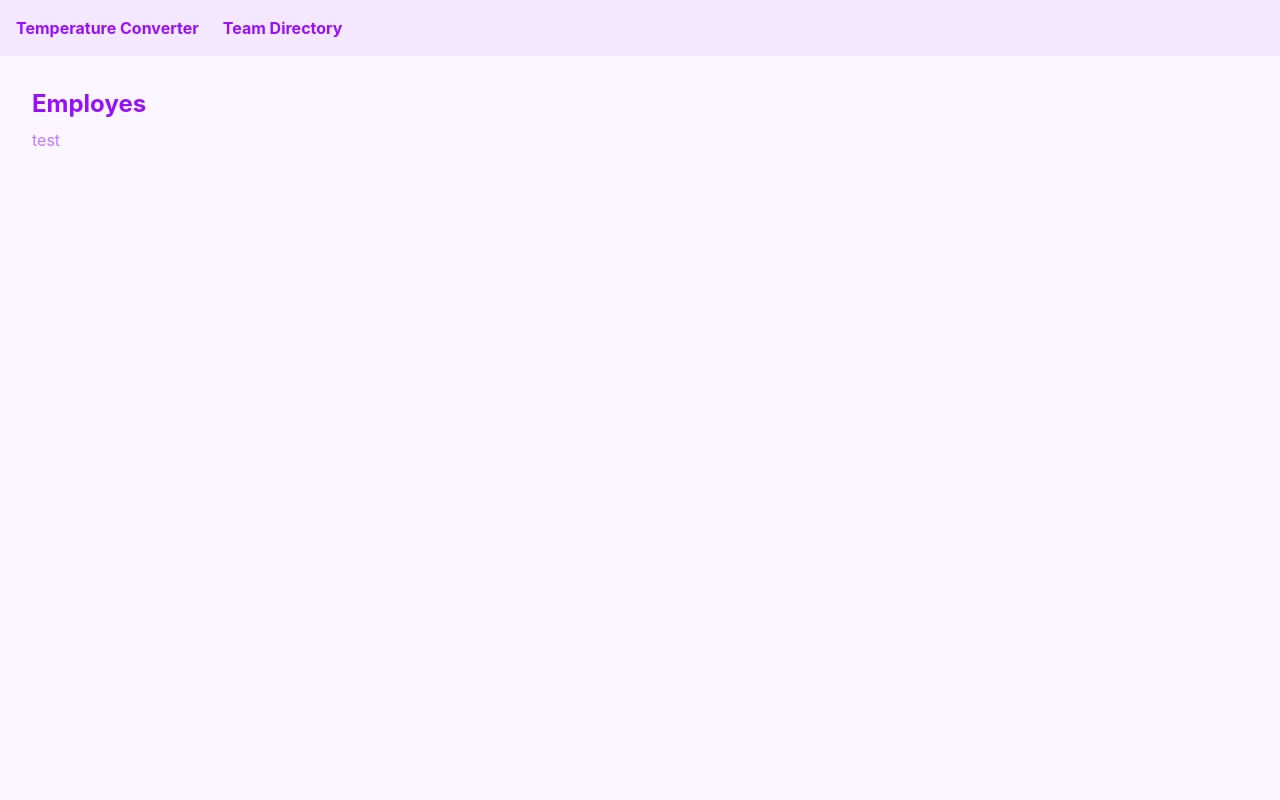
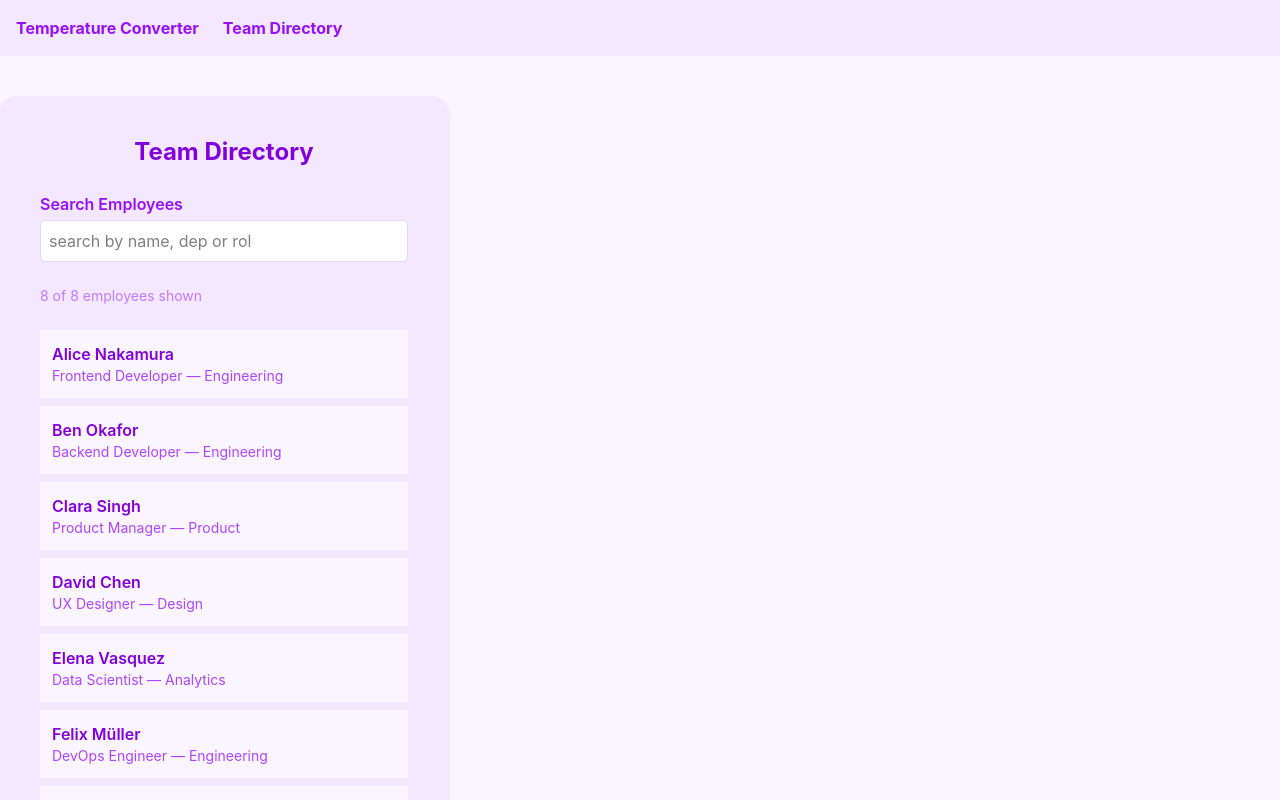
Before and after one commit to Kemi-p/TemperatureConverter, a React (Vite) app: page /team in a window 1280 px wide. Shown: the top 800 px of the page. Built offline with nearby package versions, Linux system fonts and the light colour scheme.

Commit message:
team directory page with search filtering

```diff
--- a/src/components/EmployeeList.tsx
+++ b/src/components/EmployeeList.tsx
@@ -14,7 +14,7 @@ export default function EmployeeList({ filteredEmployees }: EmployeeListProps) {
       {filteredEmployees.map((employee: Employee) => (
         <li
           key={employee.id}
-          className="bg-white border border-purple-200 rounded-md p-3"
+          className="bg-purple-50 p-3"
         >
           <p className="text-purple-700 font-semibold">{employee.name}</p>
           <p className="text-purple-500 text-sm">{employee.role} — {employee.department}</p>
--- a/src/pages/TeamDirectoryPage.tsx
+++ b/src/pages/TeamDirectoryPage.tsx
@@ -1,4 +1,7 @@
 import type { Employee } from "../types/temperature";
+import { useState } from "react";
+import EmployeeList from "../components/EmployeeList";
+import SearchBox from "../components/SearchBox";
 
 export const employeeList: Employee[] = [
   { id: 1, name: "Alice Nakamura", role: "Frontend Developer", department: "Engineering" },
@@ -11,14 +14,36 @@ export const employeeList: Employee[] = [
   { id: 8, name: "Hamid Reza", role: "Marketing Lead", department: "Marketing" },
 ];
 
-export default function TeamDirectoryPage(){
-    return(
-    <div className="p-8">
+export default function TeamDirectoryPage() {
+  const [searchQuery, setSearchQuery] = useState<string>("");
 
-      <h1 className="text-2xl font-bold text-purple-600">Employes</h1>
-      <p className="text-purple-400 mt-2">test</p>
+  const filteredEmployees: Employee[] = employeeList.filter((employee: Employee) => {
+    const lowercQuery = searchQuery.toLowerCase();
+    return (
+      employee.name.toLowerCase().includes(lowercQuery) ||
+      employee.role.toLowerCase().includes(lowercQuery) ||
+      employee.department.toLowerCase().includes(lowercQuery)
+    );
+  });
 
+  return (
+    <div className="flex items-start min-h-[calc(100vh-56px)] pt-10">
+      <div className="bg-purple-100 rounded-2xl shadow-md p-10 w-full max-w-md flex flex-col gap-6">
+        <h1 className="text-2xl font-bold text-purple-700 text-center">
+          Team Directory
+        </h1>
 
+        <SearchBox
+          filterText={searchQuery}
+          onFilterTextChange={setSearchQuery}
+        />
+
+        <p className="text-purple-400 text-sm">
+          {filteredEmployees.length} of {employeeList.length} employees shown
+        </p>
+
+        <EmployeeList filteredEmployees={filteredEmployees} />
+      </div>
     </div>
-    );
+  );
 }
--- a/src/pages/TempConverterPage.tsx
+++ b/src/pages/TempConverterPage.tsx
@@ -60,7 +60,7 @@ export default function TempConverterPage() {
                 />
 
                 <TemperatureInput
-                label="Celcius (°F)"
+                label="Fahrenheit (°F)"
                 value= {farenheitValue}
                 unit="celsius"
                 onTemperatureChange={handleFarenheitChange}
```
